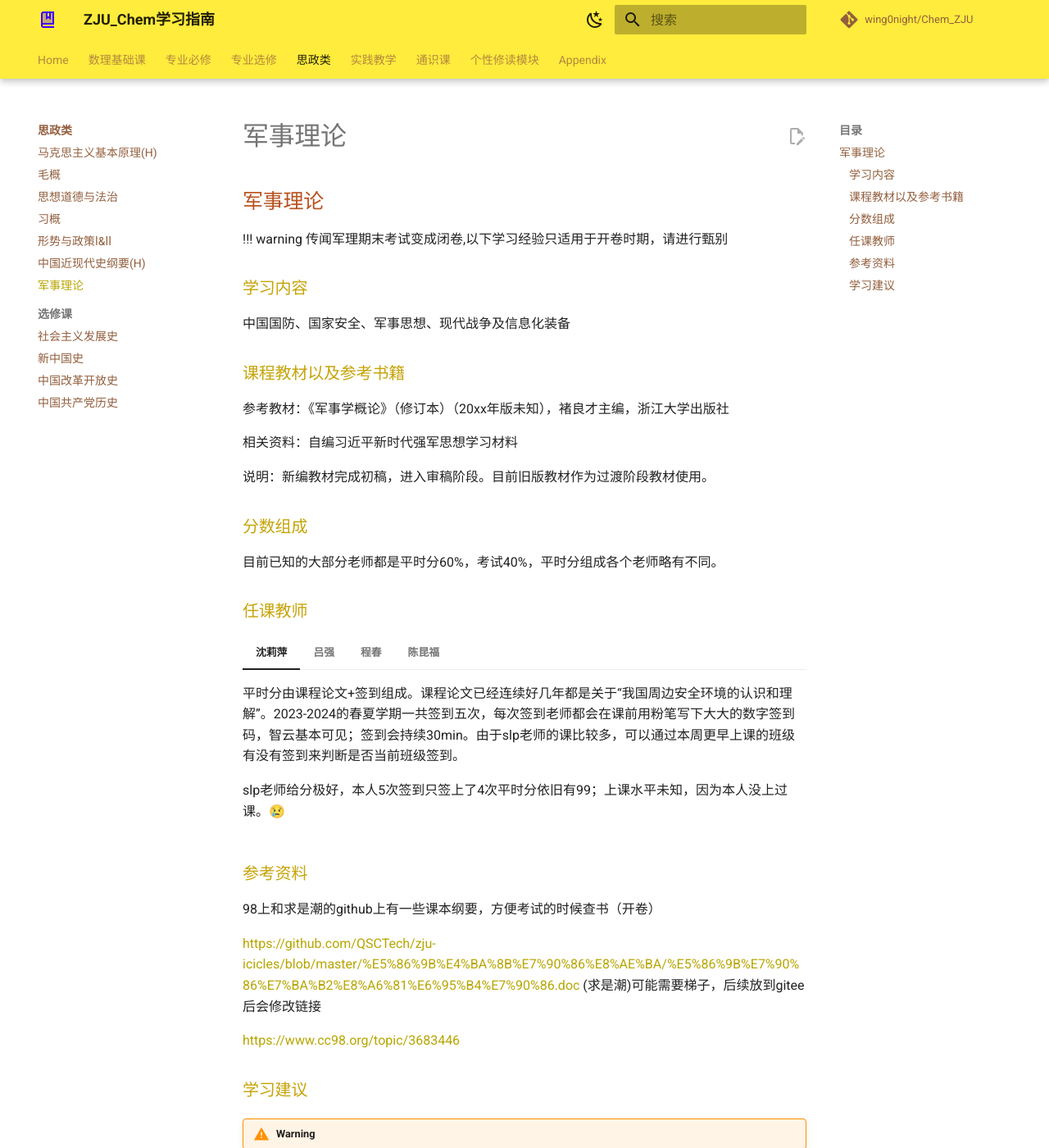
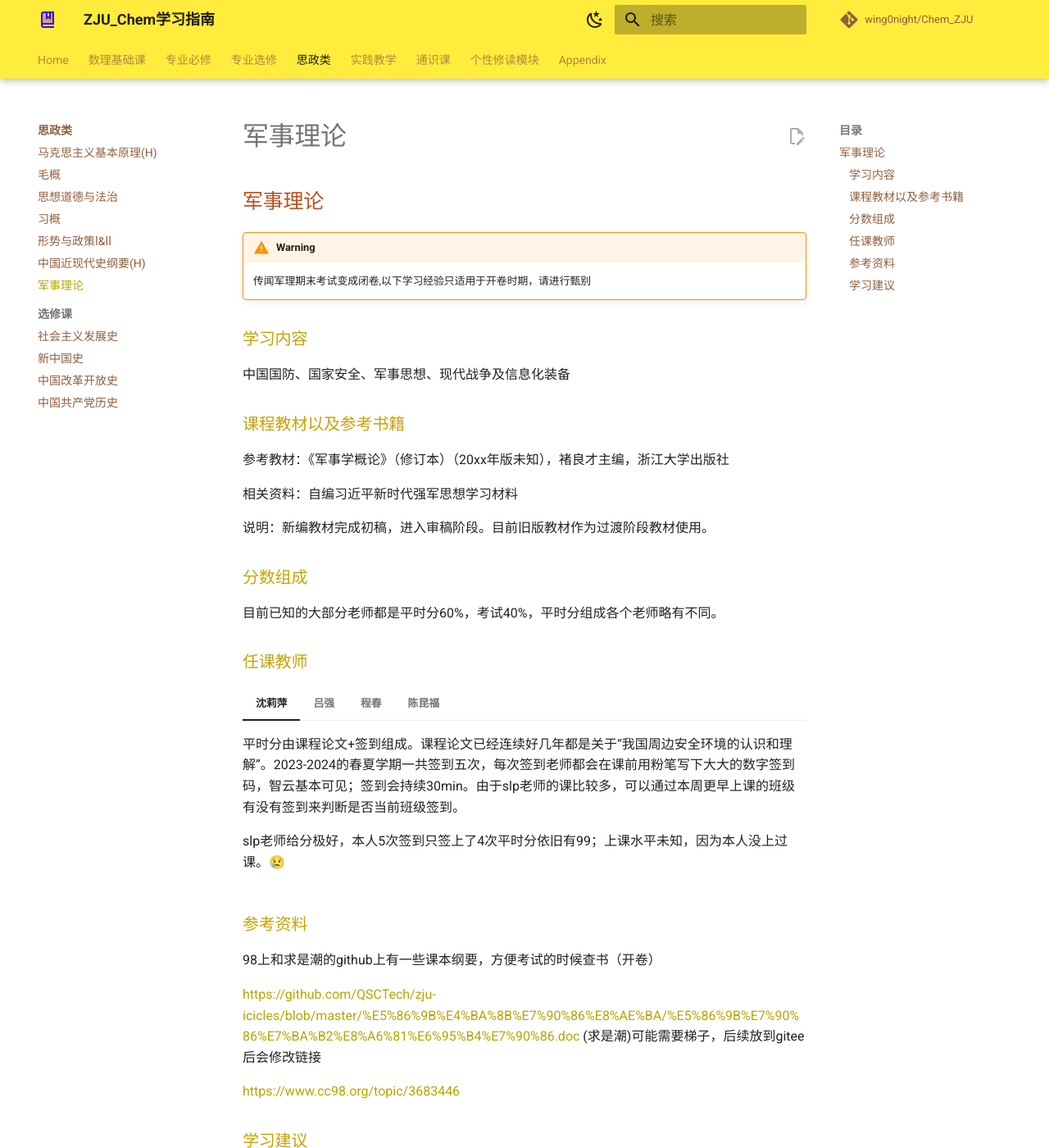
Before and after one commit to ChemZJU/Chem_ZJU, an MkDocs documentation site: the page built from docs/Ideology and politics/军事理论.md, in a window 1280 px wide and 1400 px high. Shown: the whole window at 82% size. Built offline with MkDocs 1.6.1 and Material for MkDocs 9.7.7, drawn with Linux system fonts in a browser that asks for light colours; comment, search, counter and statistics services are not loaded; a style sheet for code colours, icons or effects is not loaded.

Commit message:
fix:修正了军理warning的显示bug

```diff
--- a/docs/Ideology and politics/军事理论.md
+++ b/docs/Ideology and politics/军事理论.md
@@ -1,6 +1,7 @@
 ## 军事理论
 
-!!! warning 传闻军理期末考试变成闭卷,以下学习经验只适用于开卷时期，请进行甄别
+!!! warning
+    传闻军理期末考试变成闭卷,以下学习经验只适用于开卷时期，请进行甄别
 
 ### 学习内容
 
@@ -57,7 +58,7 @@
 
 ### 学习建议
 
-!!!warning 只适用于开卷时期
+!!! warning "只适用于开卷时期"
 
 选老师很重要，想摆可以选slp和cc，想学东西可以选lq和cc。考试题目基本上可以在教科书和《习强军思想》中找到，所以考的是翻书的能力。一定要自己打印课本纲要，这样翻书会快很多。
 
```
